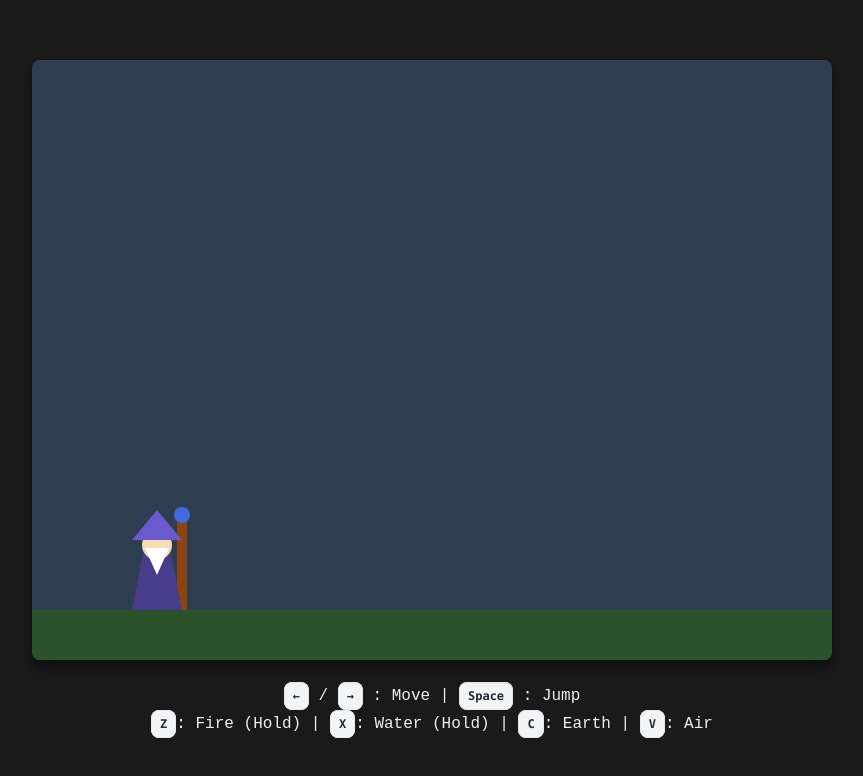
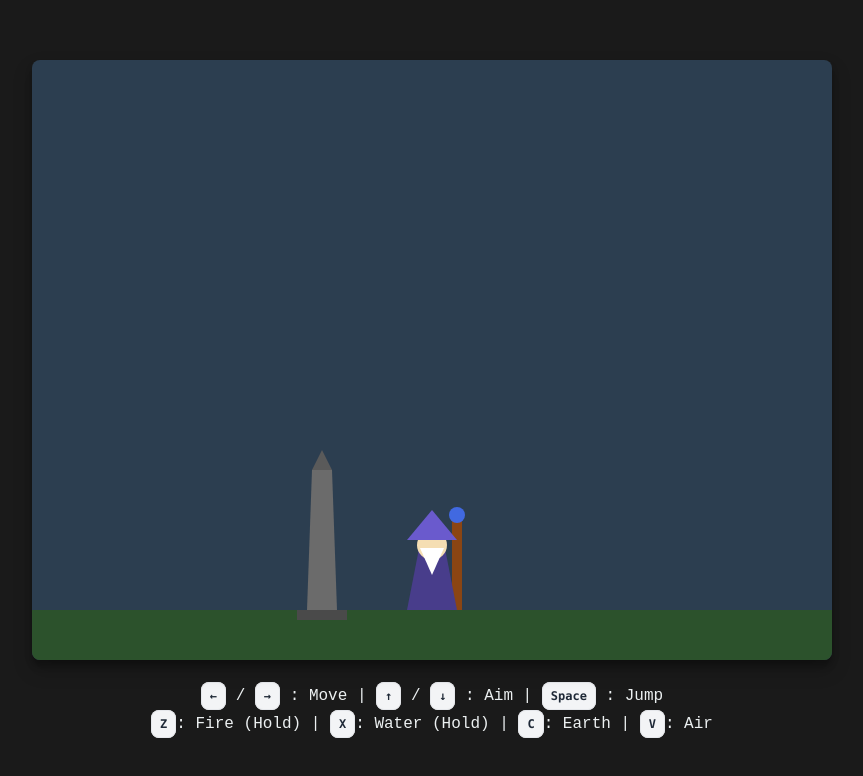
Before and after one commit to 1nnovat1on/WizardOS, a plain HTML site: page index.html in a window 1280 px wide. Both pictures are taken after a click on the button "Begin Adventure". Shown: the whole page, without its empty margins (208-1071 px from the left). Drawn offline with nearby package versions, Linux system fonts and the light colour scheme.

Commit message:
Update index.html

```diff
--- a/index.html
+++ b/index.html
@@ -88,7 +88,11 @@
         <canvas id="gameCanvas"></canvas>
     </div>
     <div class="controls hidden">
-        <p><kbd class="px-2 py-1.5 text-xs font-semibold text-gray-800 bg-gray-100 border border-gray-200 rounded-lg">←</kbd> / <kbd class="px-2 py-1.5 text-xs font-semibold text-gray-800 bg-gray-100 border border-gray-200 rounded-lg">→</kbd> : Move | <kbd class="px-2 py-1.5 text-xs font-semibold text-gray-800 bg-gray-100 border border-gray-200 rounded-lg">Space</kbd> : Jump</p>
+        <p>
+            <kbd class="px-2 py-1.5 text-xs font-semibold text-gray-800 bg-gray-100 border border-gray-200 rounded-lg">←</kbd> / <kbd class="px-2 py-1.5 text-xs font-semibold text-gray-800 bg-gray-100 border border-gray-200 rounded-lg">→</kbd> : Move |
+            <kbd class="px-2 py-1.5 text-xs font-semibold text-gray-800 bg-gray-100 border border-gray-200 rounded-lg">↑</kbd> / <kbd class="px-2 py-1.5 text-xs font-semibold text-gray-800 bg-gray-100 border border-gray-200 rounded-lg">↓</kbd> : Aim |
+            <kbd class="px-2 py-1.5 text-xs font-semibold text-gray-800 bg-gray-100 border border-gray-200 rounded-lg">Space</kbd> : Jump
+        </p>
         <p>
             <kbd class="px-2 py-1.5 text-xs font-semibold text-gray-800 bg-gray-100 border border-gray-200 rounded-lg">Z</kbd>: Fire (Hold) |
             <kbd class="px-2 py-1.5 text-xs font-semibold text-gray-800 bg-gray-100 border border-gray-200 rounded-lg">X</kbd>: Water (Hold) |
@@ -125,6 +129,48 @@
             }
         }
 
+        // --- Camera Class ---
+        class Camera {
+            constructor(target, gameWidth) {
+                this.target = target;
+                this.gameWidth = gameWidth;
+                this.x = 0;
+                this.y = 0;
+            }
+            update() {
+                this.x = this.target.x + this.target.width / 2 - this.gameWidth / 2;
+            }
+        }
+
+        // --- Scenery Object Class ---
+        class Obelisk {
+            constructor(x, y) {
+                this.x = x;
+                this.y = y;
+                this.width = 30;
+                this.height = 150;
+            }
+            draw(ctx) {
+                ctx.fillStyle = '#4a4a4a';
+                ctx.fillRect(this.x - 10, this.y, this.width + 20, 10);
+                ctx.fillStyle = '#6b6b6b';
+                ctx.beginPath();
+                ctx.moveTo(this.x, this.y);
+                ctx.lineTo(this.x + this.width, this.y);
+                ctx.lineTo(this.x + this.width - 5, this.y - this.height + 10);
+                ctx.lineTo(this.x + 5, this.y - this.height + 10);
+                ctx.closePath();
+                ctx.fill();
+                ctx.fillStyle = '#5a5a5a';
+                ctx.beginPath();
+                ctx.moveTo(this.x + 5, this.y - this.height + 10);
+                ctx.lineTo(this.x + this.width - 5, this.y - this.height + 10);
+                ctx.lineTo(this.x + this.width / 2, this.y - this.height - 10);
+                ctx.closePath();
+                ctx.fill();
+            }
+        }
+
         // --- Particle Class ---
         class Particle {
             constructor(x, y, vx, vy, life, color, size, gravity, behavior) {
@@ -137,35 +183,31 @@
                 this.color = color;
                 this.size = size;
                 this.gravity = gravity;
-                this.behavior = behavior; // 'default', 'flicker', 'flutter', 'roll'
+                this.behavior = behavior;
                 this.bounces = 0;
             }
-
             update() {
                 this.life--;
                 this.x += this.vx;
                 this.y += this.vy;
                 this.vy += this.gravity;
 
-                // Ground collision
                 if (this.y + this.size > GROUND_Y) {
                     this.y = GROUND_Y - this.size;
                     if (this.behavior === 'roll' && this.bounces < 2) {
-                        this.vy *= -0.4; // Bounce
-                        this.vx *= 0.8; // Friction
+                        this.vy *= -0.4;
+                        this.vx *= 0.8;
                         this.bounces++;
                     } else {
                         this.vy = 0;
-                        this.vx *= 0.7; // Friction
+                        this.vx *= 0.7;
                     }
                 }
 
-                // Behavior-specific updates
                 if (this.behavior === 'flutter') {
                     this.x += (Math.random() - 0.5) * 2;
                 }
             }
-
             draw(ctx) {
                 let alpha = this.life / this.maxLife;
                 if (this.behavior === 'flicker') {
@@ -191,9 +233,12 @@
                 this.jumpStrength = -15;
                 this.isJumping = false;
                 this.direction = 1;
-                this.lastEarthSpellTime = 0; // Separate cooldown timer for Earth
-                this.lastAirSpellTime = 0;   // Separate cooldown timer for Air
-                this.singleShotCooldown = 400; // Cooldown for single-shot spells
+                this.spellAngle = 0; // Current angle for spells
+                this.maxAngle = Math.PI / 2; // 90 degrees down
+                this.minAngle = -Math.PI / 2; // -90 degrees (straight up)
+                this.lastEarthSpellTime = 0;
+                this.lastAirSpellTime = 0;
+                this.singleShotCooldown = 400;
             }
             update(input) {
                 // Movement
@@ -204,20 +249,25 @@
                     this.x -= this.speed;
                     this.direction = -1;
                 }
+                // Aiming
+                if (input.keys['ArrowUp']) {
+                    this.spellAngle -= 0.05;
+                } else if (input.keys['ArrowDown']) {
+                    this.spellAngle += 0.05;
+                }
+                // Clamp the angle
+                this.spellAngle = Math.max(this.minAngle, Math.min(this.maxAngle, this.spellAngle));
+
                 // Jumping
                 if (input.keys[' '] && !this.isJumping) {
                     this.velocityY = this.jumpStrength;
                     this.isJumping = true;
                 }
 
-                // --- Spell Casting Logic ---
+                // Spell casting
                 const currentTime = Date.now();
-
-                // Continuous Spells (no cooldown, cast while key is held)
                 if (input.keys['z']) this.castSpell('fire');
                 if (input.keys['x']) this.castSpell('water');
-
-                // Single-Shot Spells (cast on key press with independent cooldowns)
                 if (input.keys['c'] && currentTime - this.lastEarthSpellTime > this.singleShotCooldown) {
                     this.castSpell('earth');
                     this.lastEarthSpellTime = currentTime;
@@ -227,7 +277,7 @@
                     this.lastAirSpellTime = currentTime;
                 }
 
-                // Physics and Boundaries
+                // Physics
                 this.y += this.velocityY;
                 this.velocityY += GRAVITY;
                 if (this.y + this.height > GROUND_Y) {
@@ -235,17 +285,16 @@
                     this.velocityY = 0;
                     this.isJumping = false;
                 }
-                if (this.x < 0) this.x = 0;
-                if (this.x + this.width > this.game.width) this.x = this.game.width - this.width;
             }
             draw(ctx) {
                 // Staff
                 ctx.fillStyle = '#8B4513';
                 const staffX = this.direction === 1 ? this.x + this.width - 5 : this.x - 5;
-                ctx.fillRect(staffX, this.y - 10, 10, this.height + 10);
+                const staffY = this.y - 10;
+                ctx.fillRect(staffX, staffY, 10, this.height + 10);
                 // Staff Orb
                 ctx.beginPath();
-                ctx.arc(staffX + 5, this.y - 15, 8, 0, Math.PI * 2);
+                ctx.arc(staffX + 5, staffY - 5, 8, 0, Math.PI * 2);
                 ctx.fillStyle = '#4169E1';
                 ctx.fill();
                 // Robe
@@ -285,36 +334,36 @@
 
                 switch(spellType) {
                     case 'water':
-                        // Continuous stream - fewer particles per frame, but called every frame
                         for (let i = 0; i < 5; i++) {
                             const speed = Math.random() * 5 + 5;
-                            const angle = (Math.random() - 0.5) * 0.5;
+                            const spread = (Math.random() - 0.5) * 0.5;
+                            const angle = this.spellAngle + spread;
                             const vx = Math.cos(angle) * speed * this.direction;
                             const vy = Math.sin(angle) * speed;
                             this.game.particles.push(new Particle(staffTipX, staffTipY, vx, vy, 150, '#87CEFA', 4, GRAVITY, 'default'));
                         }
                         break;
                     case 'fire':
-                        // Continuous stream
                         for (let i = 0; i < 4; i++) {
                             const speed = Math.random() * 6 + 6;
-                            const angle = (Math.random() - 0.5) * 0.3;
+                            const spread = (Math.random() - 0.5) * 0.3;
+                            const angle = this.spellAngle + spread;
                             const vx = Math.cos(angle) * speed * this.direction;
                             const vy = Math.sin(angle) * speed;
                             this.game.particles.push(new Particle(staffTipX, staffTipY, vx, vy, 60, '#FF4500', 5, -0.1, 'flicker'));
                         }
                         break;
                     case 'earth':
-                        // Single shot
-                        const vxEarth = 12 * this.direction;
-                        const vyEarth = -8;
+                        const speedEarth = 12;
+                        const vxEarth = Math.cos(this.spellAngle) * speedEarth * this.direction;
+                        const vyEarth = Math.sin(this.spellAngle) * speedEarth - 4; // Added base upward velocity
                         this.game.particles.push(new Particle(staffTipX, staffTipY, vxEarth, vyEarth, 200, '#8B4513', 15, GRAVITY * 1.5, 'roll'));
                         break;
                     case 'air':
-                        // Single shot
                         for (let i = 0; i < 30; i++) {
                             const speed = Math.random() * 8 + 2;
-                            const angle = (Math.random() - 0.5) * Math.PI * 0.5;
+                            const spread = (Math.random() - 0.5) * Math.PI * 0.5;
+                            const angle = this.spellAngle + spread;
                             const vx = Math.cos(angle) * speed * this.direction;
                             const vy = Math.sin(angle) * speed;
                             this.game.particles.push(new Particle(staffTipX, staffTipY, vx, vy, 80, '#F5F5F5', 4, 0, 'flutter'));
@@ -332,24 +381,32 @@
                 this.gameState = 'TITLE';
                 this.input = new InputHandler();
                 this.player = new Wizard(this);
+                this.camera = new Camera(this.player, this.width);
+                this.obelisk = new Obelisk(0, GROUND_Y);
                 this.particles = [];
             }
             update() {
                 if (this.gameState !== 'PLAYING') return;
                 this.player.update(this.input);
-                // Update particles and remove dead ones
+                this.camera.update();
                 this.particles = this.particles.filter(p => {
                     p.update();
                     return p.life > 0;
                 });
             }
             draw(ctx) {
-                // Draw ground
+                ctx.save();
+                ctx.translate(-this.camera.x, -this.camera.y);
+
                 ctx.fillStyle = '#2c522c';
-                ctx.fillRect(0, GROUND_Y, this.width, GAME_HEIGHT - GROUND_Y);
-                // Draw player and particles
+                ctx.fillRect(this.camera.x, GROUND_Y, this.width, GAME_HEIGHT - GROUND_Y);
+
+                this.obelisk.draw(ctx);
+
                 this.player.draw(ctx);
                 this.particles.forEach(p => p.draw(ctx));
+
+                ctx.restore();
             }
         }
 
```
